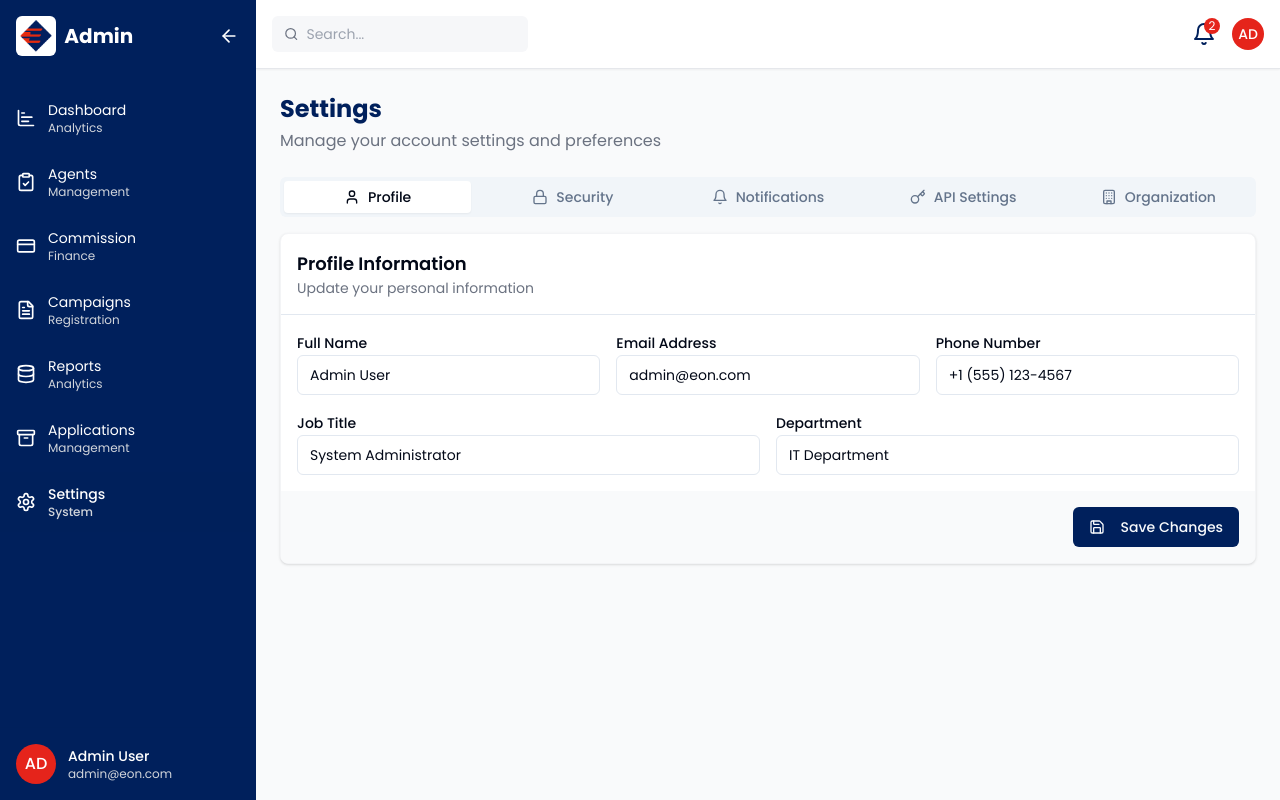
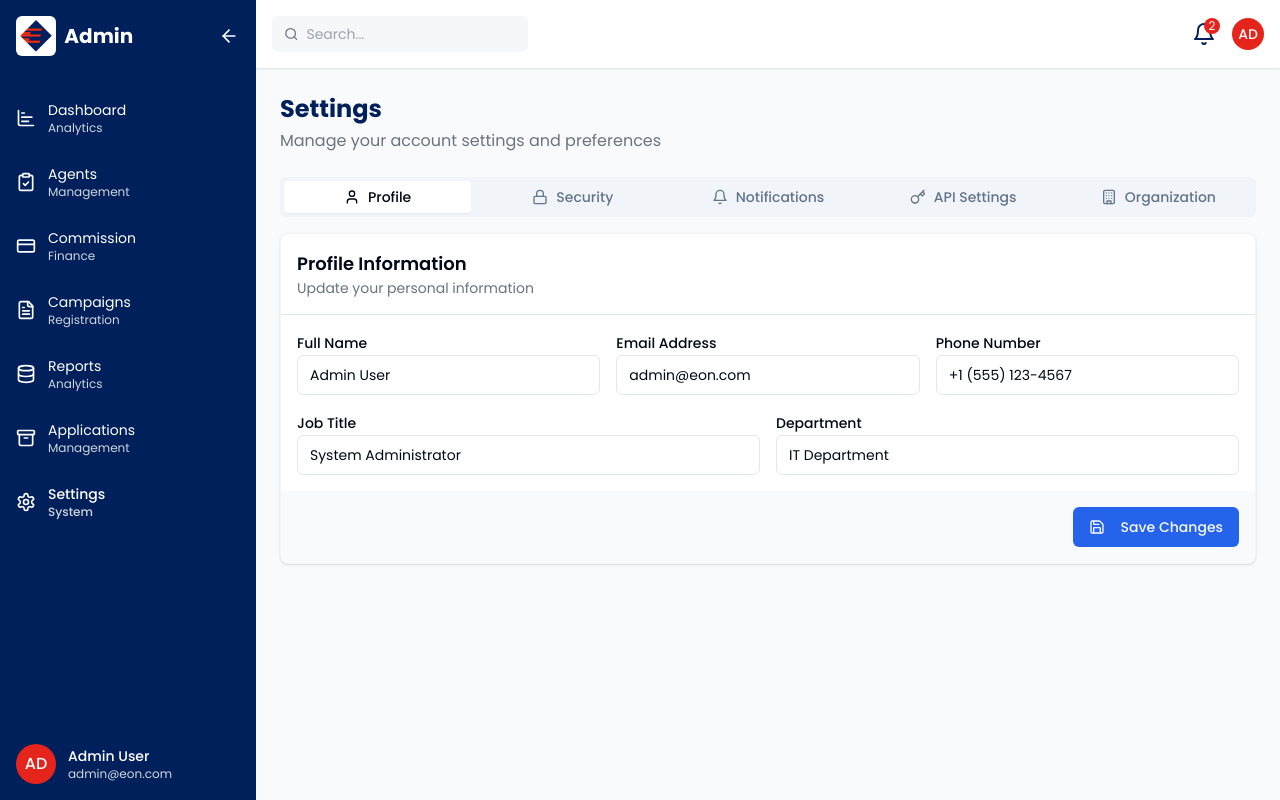
Before and after one commit to danishrkft/eon-agent-onboarding-backend, a React (Vite) app: page /settings in a window 1280 px wide. Built offline with nearby package versions, Linux system fonts and the light colour scheme.

Commit message:
Visual edit in Lovable
Edited UI in Lovable

```diff
--- a/src/pages/Settings.tsx
+++ b/src/pages/Settings.tsx
@@ -346,7 +346,7 @@ const Settings = () => {
                 </div>
               </div>
               <div className="p-4 bg-gray-50 flex justify-end">
-                <Button onClick={() => handleSaveSettings('profile')} className="bg-[#00205C] hover:bg-[#001845]">
+                <Button onClick={() => handleSaveSettings('profile')} className="bg-blue-600 hover:bg-blue-500">
                   <Save className="h-4 w-4 mr-2" />
                   Save Changes
                 </Button>
```
